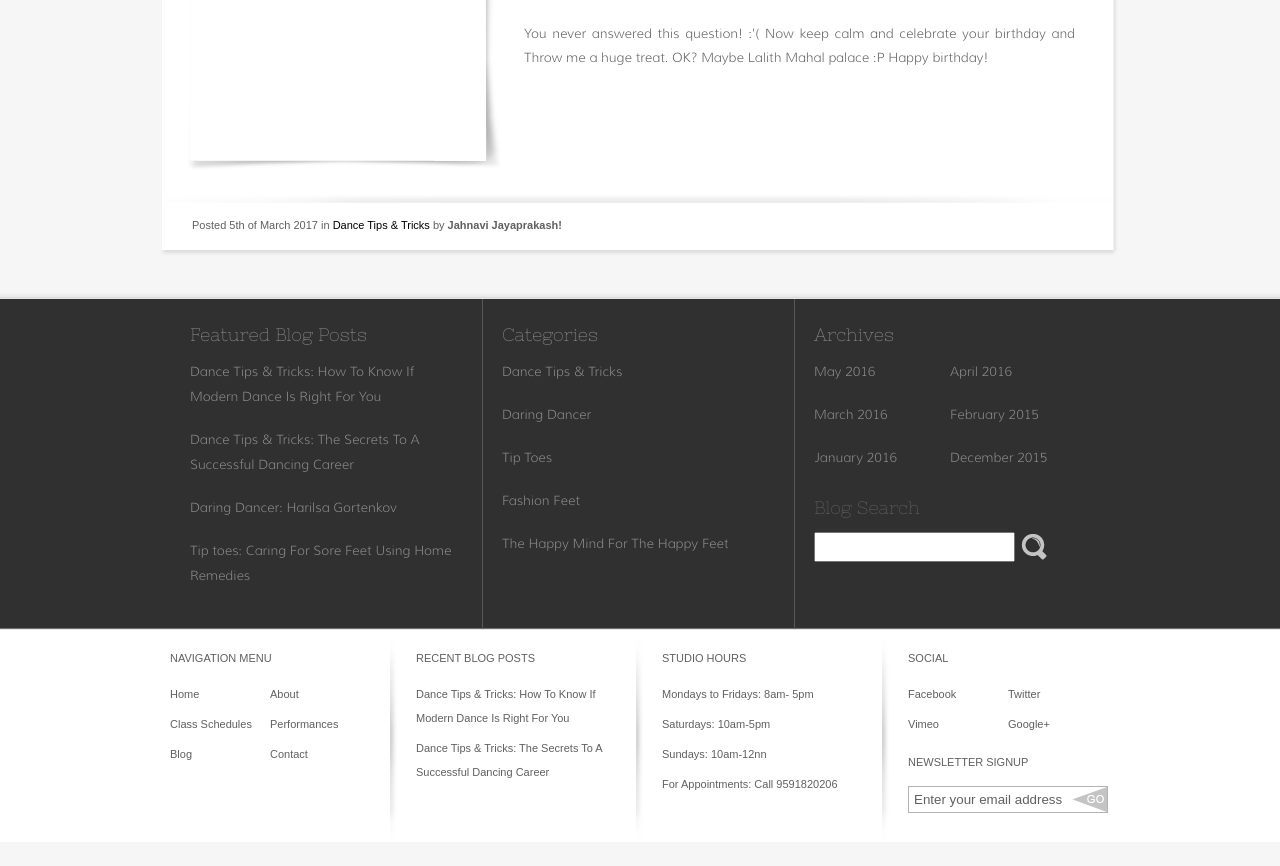
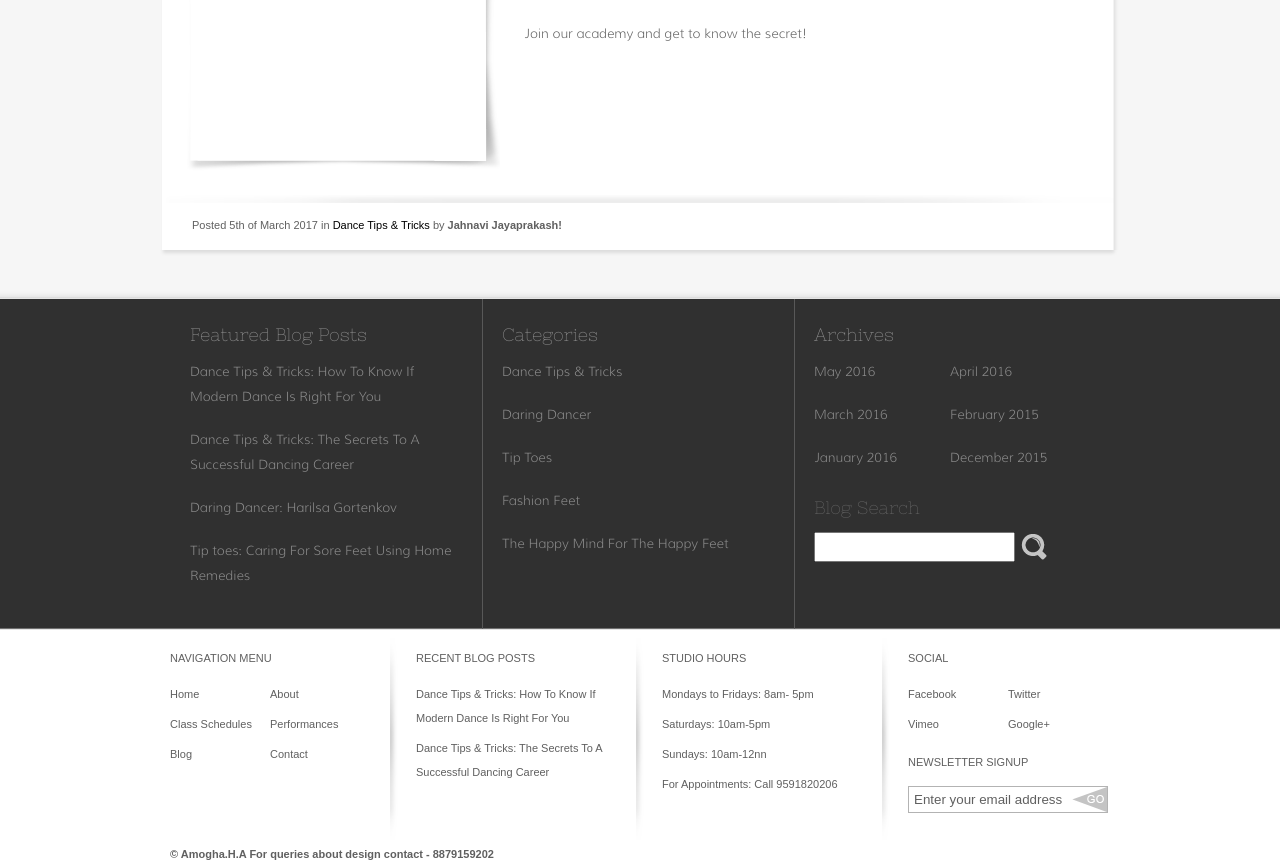
Before and after one commit to Amogha-HA/Bdaygift, a plain HTML site: page blog.html in a window 1280 px wide. Shown: the part 585-1451 px from the top of the page. Before the commit the page ends 1427 px from the top, so only its background shows below. Drawn offline with Linux system fonts and the light colour scheme.

Commit message:
Update blog.html

```diff
--- a/blog.html
+++ b/blog.html
@@ -63,7 +63,7 @@
 							<span class="category">Dance Tips &amp; Tricks:</span>
 							<h3><a href="blog.html">The Secrets To A Succesful Dancing Career</a></h3>
 							<p>
-								You never answered this question! :'( Now keep calm and celebrate your birthday and Throw me a huge treat. OK? Maybe Lalith Mahal palace :P Happy birthday!
+								Join our academy and get to know the secret!
 							</p>
 							<div class="connect">
 								<p class="time">
@@ -221,6 +221,8 @@
 						<input type="submit" value="" class="btn">
 					</form>
 				</div>
+				<b> © Amogha.H.A         For queries about design contact - 8879159202
+				</b>
 			</div>
 		</div>
 	</div>
```
